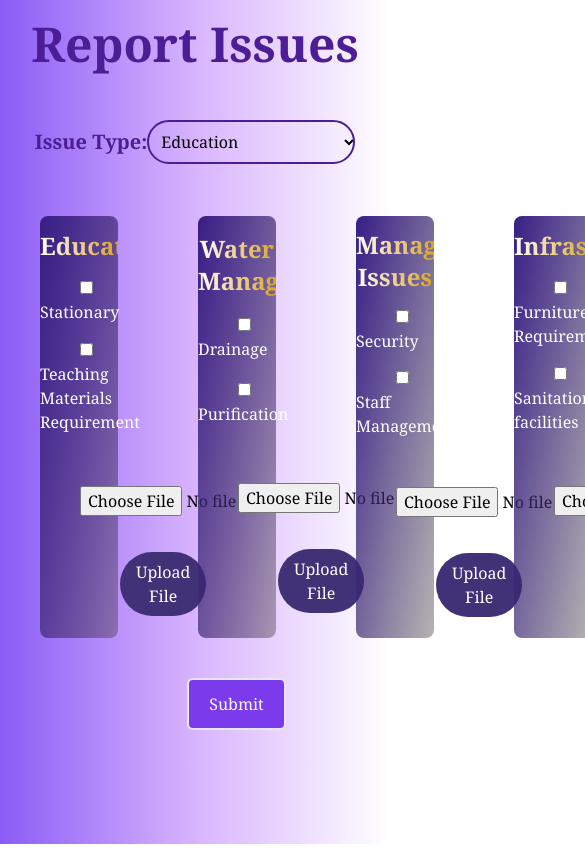
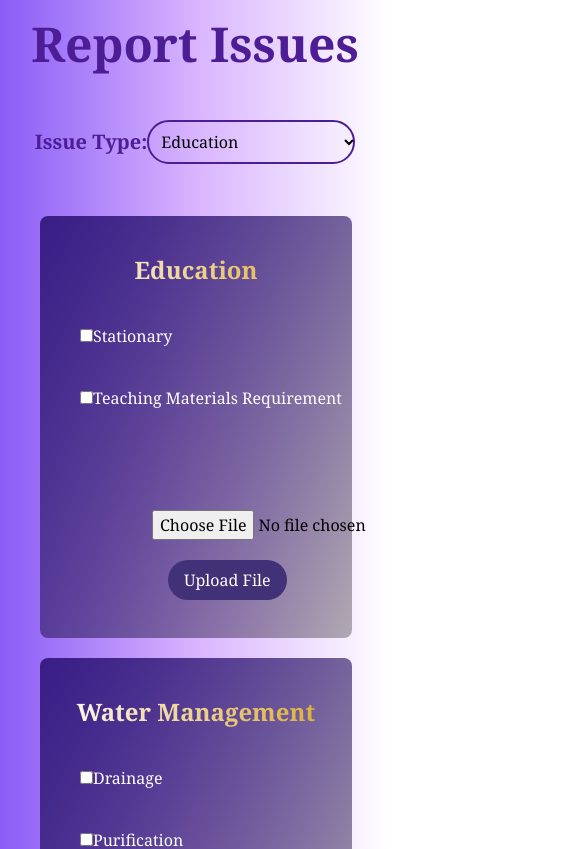
Before and after one commit to SumanSingha05/LinkAid, a React (Vite) app: page /issues in a window 390 px wide. Shown: the top 849 px of the page, 585 px wide, since content can reach past the window. Built offline with nearby package versions, Linux system fonts and the light colour scheme; no server answers; a web font is replaced by a local one.

Commit message:
Styling UI Done

```diff
--- a/src/Components/FileUpload.jsx
+++ b/src/Components/FileUpload.jsx
@@ -19,8 +19,8 @@ const FileUpload = () => {
   return (
 
     <div>
-      <input className='ml-10 mb-5' type="file" onChange={(e) => setFileUpload(e.target.files[0])} />
-      <button className='border-black border-2 border-solid ml-20 mt-4 mb-2 p-2 pl-4 pr-4 rounded-full bg-[#413176] text-[#ffffff] border-none ' onClick={uploadFile}>Upload File</button>
+      <input className='sm:ml-10 ml-28 sm:mb-5' type="file" onChange={(e) => setFileUpload(e.target.files[0])} />
+      <button className='border-black border-2 border-solid sm:ml-20 sm:mt-4 sm:mb-2 mt-5 ml-32 p-2 pl-4 pr-4 rounded-full bg-[#413176] text-[#ffffff] border-none ' onClick={uploadFile}>Upload File</button>
     </div>
   )
 }
--- a/src/Components/Solution.jsx
+++ b/src/Components/Solution.jsx
@@ -214,12 +214,14 @@ const Solution = () => {
   }
 
   return (
-    <div className=" h-[100vh] bg-gradient-to-tr from-violet-400 via-purple-300 to-white">
-      <h1 className="font-bold font-serif text-2xl">Solutions</h1>
+    <div className=" h-[100vh] flex flex-col items-center bg-gradient-to-tr from-violet-400 via-purple-300 to-white">
+      <h1 className="font-bold mt-10 font-serif text-4xl text-violet-900 text-center">Solutions</h1>
+      <div className="border-none py-10 px-10 rounded-lg h-auto bg-[#ffffff85] mt-36 border-black w-[20vw]">
       {specialization && (
         <p className="font-bold text-xl">
           Your Specialization: {specialization}
         </p>
+
       )}
       <h1>Problems Matching Your Specialization</h1>
 
@@ -261,6 +263,7 @@ const Solution = () => {
         <p>No problems matching your specialization were found.</p>
       )}
     </div>
+    </div>
   );
 };
 
--- a/src/Components/issues.jsx
+++ b/src/Components/issues.jsx
@@ -72,7 +72,7 @@ const Issues = () => {
   };
 
   return (
-    <div className="bg-gradient-to-r font-serif from-violet-500 via-purple-300 to-white h-[100vh] w-[100vw] flex flex-col">
+    <div className="bg-gradient-to-r font-serif from-violet-500 via-purple-300 to-white h-full sm:h-[100vh] w-[100vw] flex flex-col">
       <h1 className='font-serif text-center text-5xl font-semibold text-violet-900 mt-5 mb-5 '>Report Issues</h1>
 
       <form onSubmit={handleSubmit}>
@@ -89,8 +89,8 @@ const Issues = () => {
             </select>
           </div>
         </div>
-        <div className="flex flex-row mt-10 ">
-          <div className='w-1/5 mr-10 ml-10 h-[50vh] border-0 bg-gradient-to-br from-[#381e85] to-[rgba(67,58,58,0.39)] border-black border-solid rounded-lg flex flex-col justify-evenly'>
+        <div className="flex flex-col sm:flex-row mt-10 ">
+          <div className='w-[80vw] sm:w-1/5 sm:mb-0 mb-5 mr-10 ml-10 h-[50vh] border-0 bg-gradient-to-br from-[#381e85] to-[rgba(67,58,58,0.39)] border-black border-solid rounded-lg flex flex-col justify-evenly'>
             <h1 className="text-center bg-gradient-to-r from-white to-[#daa520] text-2xl font-serif text-transparent bg-clip-text font-semibold ">Education</h1>
             <label className="text-white">
               <h1></h1>
@@ -113,7 +113,7 @@ const Issues = () => {
             <FileUpload />
           </div>
 
-          <div className='w-1/5 mr-10 ml-10 h-[50vh] border-0 bg-gradient-to-br from-[#381e85] to-[rgba(67,58,58,0.39)] border-black border-solid rounded-lg flex flex-col justify-evenly'>
+          <div className='sm:mb-0 mb-5 w-[80vw] sm:w-1/5 mr-10 ml-10 h-[50vh] border-0 bg-gradient-to-br from-[#381e85] to-[rgba(67,58,58,0.39)] border-black border-solid rounded-lg flex flex-col justify-evenly'>
             <h1 className="text-center bg-gradient-to-r from-white to-[#daa520] text-2xl font-serif text-transparent bg-clip-text font-semibold ">Water Management</h1>
             <label className="text-white">
               <input className="text-white ml-10"
@@ -136,7 +136,7 @@ const Issues = () => {
             <FileUpload />
           </div>
 
-          <div className='w-1/5 mr-10 ml-10 h-[50vh] border-0 bg-gradient-to-br from-[#381e85] to-[rgba(67,58,58,0.39)] border-black border-solid rounded-lg flex flex-col justify-evenly'>
+          <div className='sm:mb-0 mb-5 w-[80vw] sm:w-1/5 mr-10 ml-10 h-[50vh] border-0 bg-gradient-to-br from-[#381e85] to-[rgba(67,58,58,0.39)] border-black border-solid rounded-lg flex flex-col justify-evenly'>
             <h1 className="text-center bg-gradient-to-r from-white to-[#daa520] text-2xl font-serif text-transparent bg-clip-text font-semibold ">Management Issues</h1>
             <label className="text-white">
               <input className="text-white ml-10"
@@ -158,7 +158,7 @@ const Issues = () => {
             <FileUpload />
           </div>
 
-          <div className='w-1/5 mr-10 ml-10 h-[50vh] border-0 bg-gradient-to-br from-[#381e85] to-[rgba(67,58,58,0.39)] border-black border-solid rounded-lg flex flex-col justify-evenly'>
+          <div className='sm:mb-0 mb-5 w-[80vw] sm:w-1/5 mr-10 ml-10 h-[50vh] border-0 bg-gradient-to-br from-[#381e85] to-[rgba(67,58,58,0.39)] border-black border-solid rounded-lg flex flex-col justify-evenly'>
             <h1 className="text-center bg-gradient-to-r from-white to-[#daa520] text-2xl font-serif text-transparent bg-clip-text font-semibold ">Infrastructure</h1>
             <label className="text-white">
               <input className="text-white ml-10"
@@ -184,7 +184,7 @@ const Issues = () => {
           <button
             //className="text-white block ml-24 border-2 border-none text-xl p-3 pl-14 pr-14 bg-gradient-to-r from-indigo-500 to-indigo-100 hover:bg-gradient-to-l from-slate-100 to-indigo-500 hover:text-white rounded-full mb-5 hover:bg-white hover:text-orange-400 "
             className="
-       relative py-2 rounded-md bg-violet-600 isolation-auto z-10 border-2 border-violet-1000 text-white ml-[48vw] mt-10 py-3 px-5
+       relative py-2 rounded-md bg-violet-600 isolation-auto z-10 border-2 border-violet-1000 text-white mb-5 ml-[36vw] sm:ml-[48vw] mt-10 py-3 px-5
         before:absolute before:w-full before:transition-all before:duration-700 before:hover:w-full before:-right-full before:hover:right-0 before:rounded-full  before:bg-violet-900 before:-z-10  before:aspect-square before:hover:scale-150 overflow-hidden before:hover:duration-700"
             type="submit"
           >
```
Also changed, not shown: src/Components/LandingPage.jsx (+3 -3 lines).
